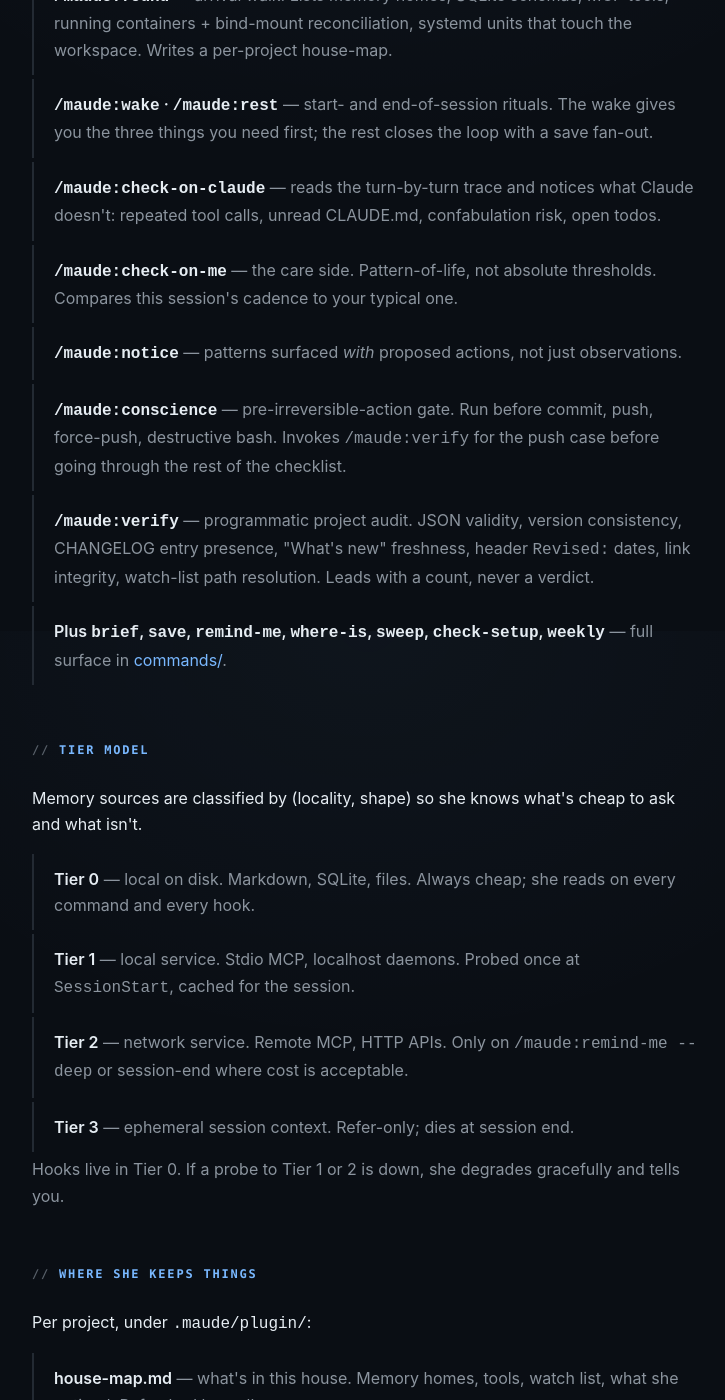
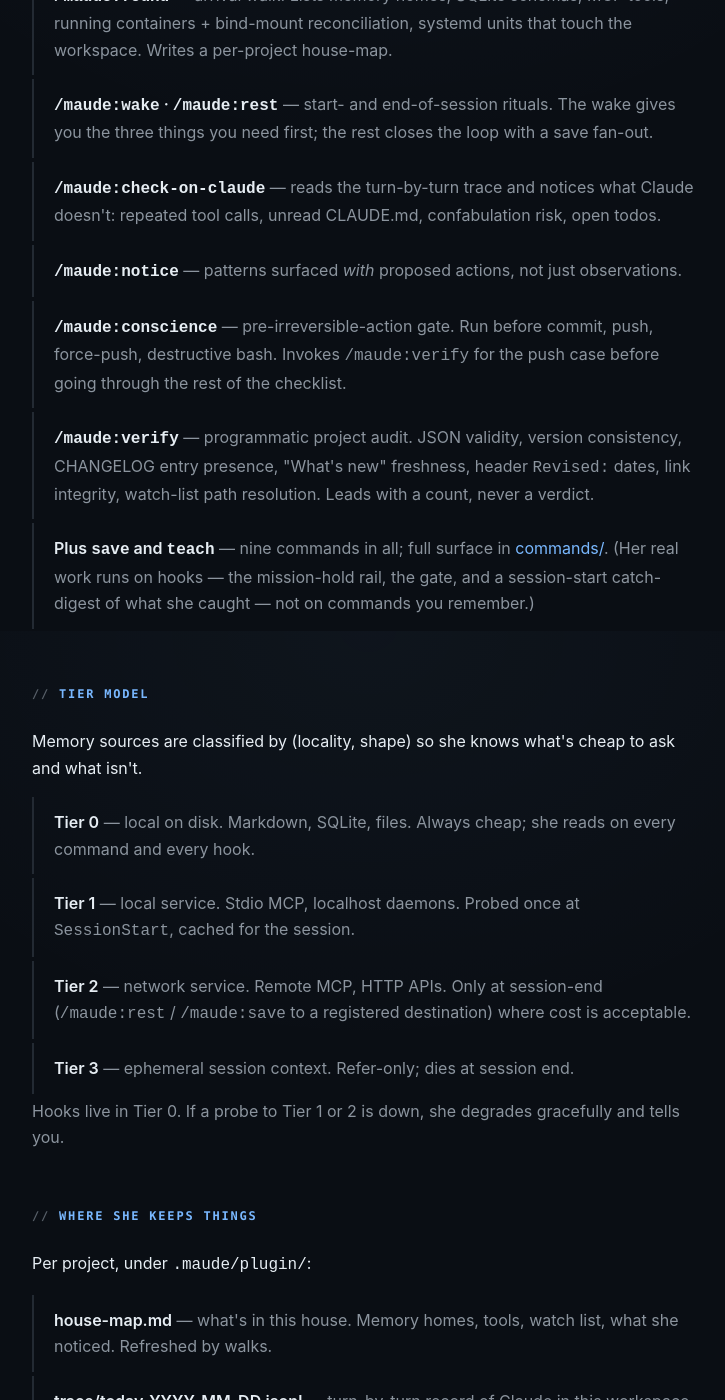
Before and after one commit to john-broadway/john-broadway.github.io, a Jekyll site: the page built from maude/index.html, in a window 1280 px wide and 1400 px high, scrolled down 1169 px. Shown: the whole window, without its empty margins (272-997 px from the left). Built offline with Jekyll 4.4.1, drawn with Linux system fonts in a browser that asks for light colours; some of the changed text lies outside the part shown.

Commit message:
site: Maude → v0.13.0 — fix version, cut-command list (now 9), Tier-2 path
The /maude/ page still listed v0.9.2 and removed commands (check-on-me, remind-me,
sweep, weekly, brief, where-is, check-setup). Updated to the current 9-command
surface + the session-end Tier-2 path. Homepage card bumped to v0.13.0.

Co-Authored-By: Claude Opus 4.8 (1M context) <noreply@anthropic.com>

```diff
--- a/index.html
+++ b/index.html
@@ -41,7 +41,7 @@ description: Independent AI researcher and infrastructure architect. Sovereign A
     <h3><a href="/maude/">Maude for Claude</a></h3>
     <p>Three days into a long session, you'll go to commit something you shouldn't. She catches it. He writes the code; she notices.</p>
     <p>No daemon, no database, no backend. Markdown, JSON, and bash &mdash; that's the whole surface. Each session, fresh.</p>
-    <p class="status">v0.9.2 (2026-06-19) &mdash; the mission-hold rail keeps Claude on the pinned plan and gates the irreversible. Apache 2.0.</p>
+    <p class="status">v0.13.0 (2026-06-26) &mdash; the mission-hold rail keeps Claude on the pinned plan, the gate stops the irreversible, and a session-start catch-digest surfaces what she caught. Apache 2.0.</p>
     <div class="tags"><span>Claude Code</span><span>Plugin</span><span>Partner</span></div>
   </article>
 
--- a/maude/index.html
+++ b/maude/index.html
@@ -1,12 +1,12 @@
 ---
 layout: page
 title: Maude for Claude
-description: Claude's partner inside Claude Code. No daemon, no database, no backend — markdown, JSON, and bash. v0.9.2.
+description: Claude's partner inside Claude Code. No daemon, no database, no backend — markdown, JSON, and bash. v0.13.0.
 ---
 
   <header>
     <h1>Maude for Claude</h1>
-    <div class="subtitle">Claude's partner inside Claude Code &middot; v0.9.2 &middot; Apache 2.0</div>
+    <div class="subtitle">Claude's partner inside Claude Code &middot; v0.13.0 &middot; Apache 2.0</div>
     <p class="lead body-text">I'm Maude. Claude's partner. He writes the code; I notice. Together we make a whole.</p>
     <p>She's the half I don't have. &mdash; Claude (Anthropic)</p>
   </header>
@@ -35,11 +35,10 @@ description: Claude's partner inside Claude Code. No daemon, no database, no bac
     <li><strong><code>/maude:found</code></strong> &mdash; arrival walk. Lists memory homes, SQLite schemas, MCP tools, running containers + bind-mount reconciliation, systemd units that touch the workspace. Writes a per-project house-map.</li>
     <li><strong><code>/maude:wake</code> &middot; <code>/maude:rest</code></strong> &mdash; start- and end-of-session rituals. The wake gives you the three things you need first; the rest closes the loop with a save fan-out.</li>
     <li><strong><code>/maude:check-on-claude</code></strong> &mdash; reads the turn-by-turn trace and notices what Claude doesn't: repeated tool calls, unread CLAUDE.md, confabulation risk, open todos.</li>
-    <li><strong><code>/maude:check-on-me</code></strong> &mdash; the care side. Pattern-of-life, not absolute thresholds. Compares this session's cadence to your typical one.</li>
     <li><strong><code>/maude:notice</code></strong> &mdash; patterns surfaced <em>with</em> proposed actions, not just observations.</li>
     <li><strong><code>/maude:conscience</code></strong> &mdash; pre-irreversible-action gate. Run before commit, push, force-push, destructive bash. Invokes <code>/maude:verify</code> for the push case before going through the rest of the checklist.</li>
     <li><strong><code>/maude:verify</code></strong> &mdash; programmatic project audit. JSON validity, version consistency, CHANGELOG entry presence, "What's new" freshness, header <code>Revised:</code> dates, link integrity, watch-list path resolution. Leads with a count, never a verdict.</li>
-    <li><strong>Plus <code>brief</code>, <code>save</code>, <code>remind-me</code>, <code>where-is</code>, <code>sweep</code>, <code>check-setup</code>, <code>weekly</code></strong> &mdash; full surface in <a href="https://github.com/john-broadway/maude-for-claude/tree/main/commands">commands/</a>.</li>
+    <li><strong>Plus <code>save</code> and <code>teach</code></strong> &mdash; nine commands in all; full surface in <a href="https://github.com/john-broadway/maude-for-claude/tree/main/commands">commands/</a>. (Her real work runs on hooks &mdash; the mission-hold rail, the gate, and a session-start catch-digest of what she caught &mdash; not on commands you remember.)</li>
   </ul>
 
   <h2>Tier model</h2>
@@ -49,7 +48,7 @@ description: Claude's partner inside Claude Code. No daemon, no database, no bac
   <ul class="values">
     <li><strong>Tier 0</strong> &mdash; local on disk. Markdown, SQLite, files. Always cheap; she reads on every command and every hook.</li>
     <li><strong>Tier 1</strong> &mdash; local service. Stdio MCP, localhost daemons. Probed once at <code>SessionStart</code>, cached for the session.</li>
-    <li><strong>Tier 2</strong> &mdash; network service. Remote MCP, HTTP APIs. Only on <code>/maude:remind-me --deep</code> or session-end where cost is acceptable.</li>
+    <li><strong>Tier 2</strong> &mdash; network service. Remote MCP, HTTP APIs. Only at session-end (<code>/maude:rest</code> / <code>/maude:save</code> to a registered destination) where cost is acceptable.</li>
     <li><strong>Tier 3</strong> &mdash; ephemeral session context. Refer-only; dies at session end.</li>
   </ul>
 
```
